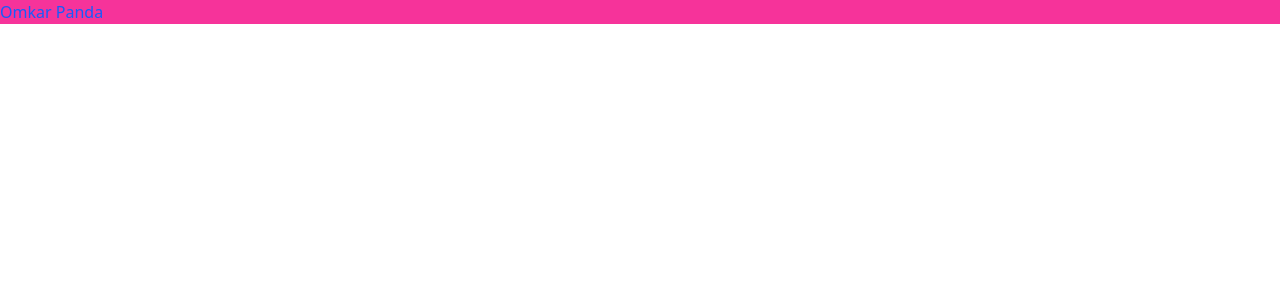
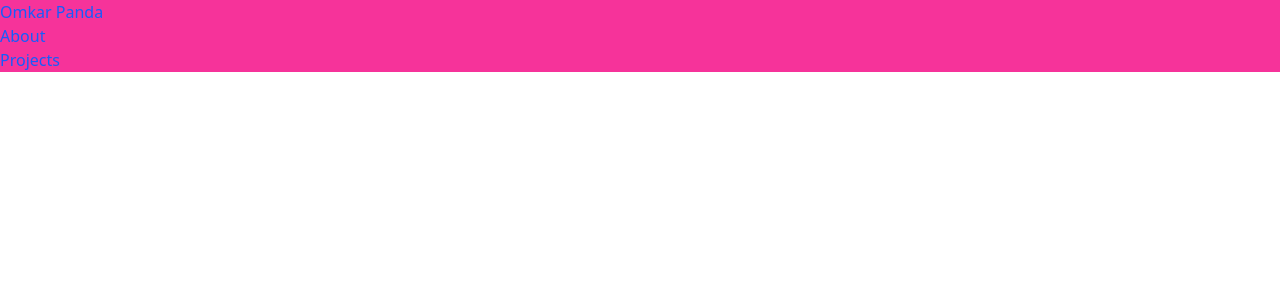
Before and after one commit to ReconElement/Hire, a React (Vite) app: page / in a window 1280 px wide. Shown: the top 300 px of the page. Built offline with nearby package versions, Linux system fonts and the light colour scheme.

Commit message:
Added some code
Added some code

```diff
--- a/src/App.tsx
+++ b/src/App.tsx
@@ -1,12 +1,21 @@
 import './App.css';
-import { BrowserRouter } from 'react-router';
-function App() {
+import { NavLink } from 'react-router';
+
+const App = ()=> {
 
   return (
     <div className="bg-pink-500 text-blue-600">
         Omkar Panda
+        <nav>
+          <NavLink to="/about" end>
+            About
+          </NavLink><br/>
+          <NavLink to="/projects" end>
+            Projects
+          </NavLink>
+        </nav>
     </div>
   )
 }
 
-export default App
+export default App;
--- a/src/main.tsx
+++ b/src/main.tsx
@@ -10,10 +10,9 @@ createRoot(document.getElementById('root')!).render(
   <BrowserRouter>
   <StrictMode>
     <Routes>
-      <Route path="/" element={<App/>}>
-        <Route path="/about" element={<About/>}/>
-        <Route path="/projects" element={<Projects/>} />
-      </Route>
+      <Route path="/" element={<App/>}/>
+      <Route path="/about" element={<About/>}/>
+      <Route path="/projects" element={<Projects/>}/>
     </Routes>
   </StrictMode>
   </BrowserRouter>,
```
